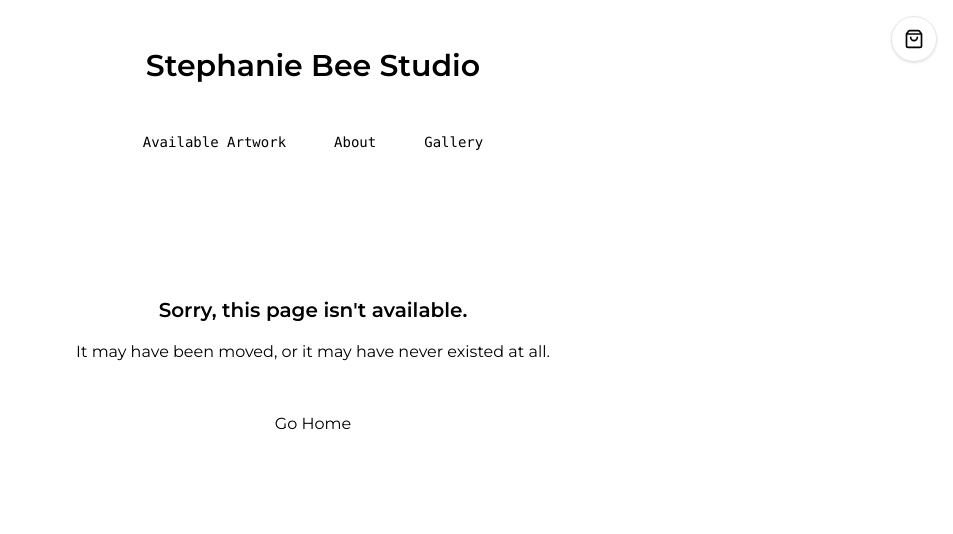
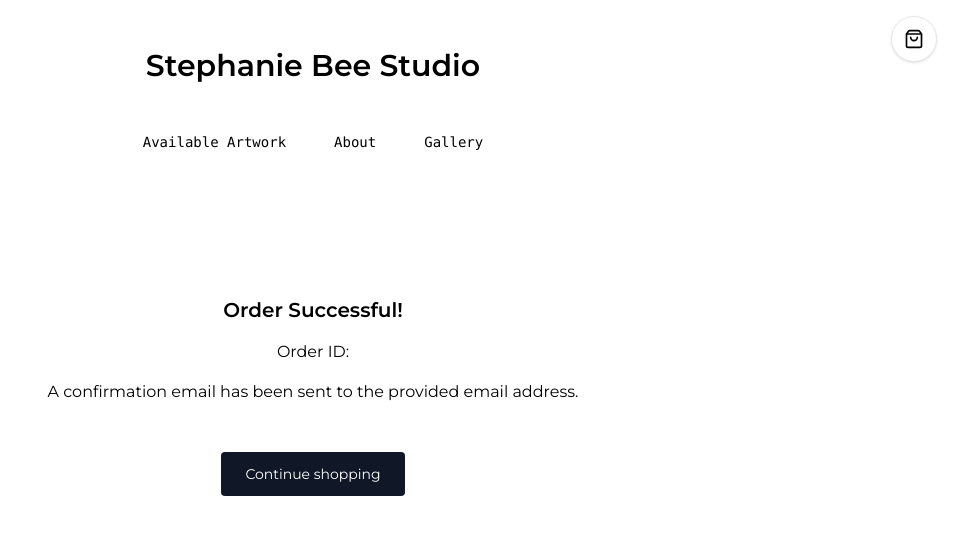
Before and after one commit to art-vbst/art-frontend, a React (Vite) app: page /checkout/return in a window 1280 px wide. Shown: the top 534 px of the page, without its empty margins (327-1280 px from the left). Built offline with nearby package versions, Linux system fonts and the light colour scheme; no server answers.

Commit message:
feat: checkout return nits

```diff
--- a/src/pages/orders/CheckoutReturn.tsx
+++ b/src/pages/orders/CheckoutReturn.tsx
@@ -1,12 +1,15 @@
 import * as React from 'react';
-import { useNavigate } from 'react-router-dom';
+import { useNavigate, useSearchParams } from 'react-router-dom';
 import { Button } from '~/components/Button/Button';
 import { PageContainer } from '~/components/PageContainer/PageContainer';
 import { useCartStore } from '~/data/stores';
 
 export const CheckoutReturn = () => {
+  const [searchParams] = useSearchParams();
   const navigate = useNavigate();
   const { setCart } = useCartStore();
+
+  const orderId = searchParams.get('order_id');
 
   React.useEffect(() => setCart([]), []);
 
@@ -14,8 +17,10 @@ export const CheckoutReturn = () => {
     <PageContainer>
       <h2 className="text-xl font-semibold">Order Successful!</h2>
       <p className="text-gray-light">
-        Your order has been received! A confirmation email will be sent to your
-        email address.
+        Order ID: <span className="font-semibold">{orderId}</span>
+      </p>
+      <p className="text-gray-light">
+        A confirmation email has been sent to the provided email address.
       </p>
       <Button className="mt-8" onClick={() => navigate('/')}>
         Continue shopping
--- a/src/routes.tsx
+++ b/src/routes.tsx
@@ -40,7 +40,7 @@ export const routes: RouteObject[] = [
         element: <ArtDetail />,
       },
       {
-        path: '/checkout/success',
+        path: '/checkout/return',
         element: <CheckoutReturn />,
       },
       {
```
